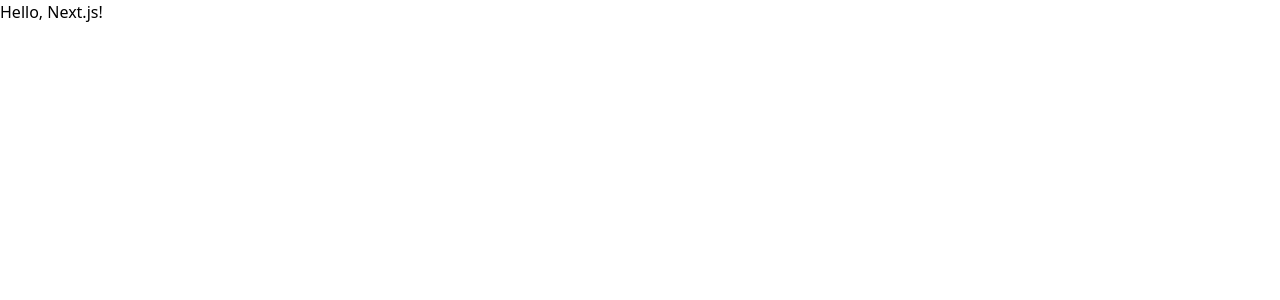
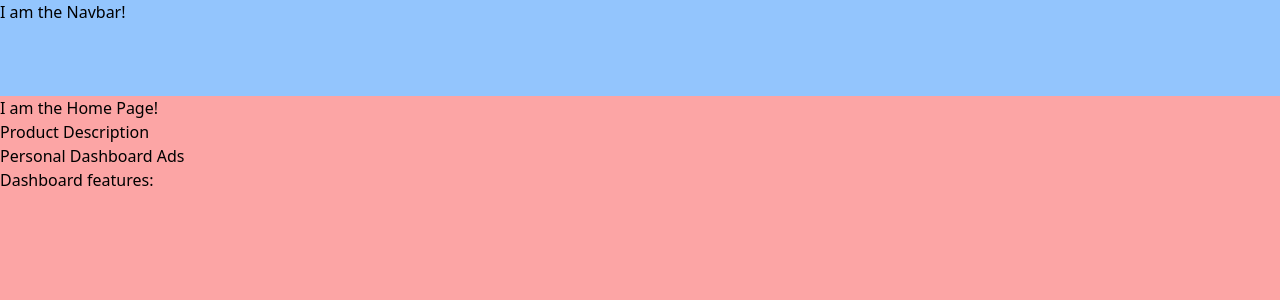
Before and after one commit to jramos5883/personal-dashboard, a Next.js app in the folder personal-dashboard-app/: page / in a window 1280 px wide. Shown: the top 300 px of the page. Built offline with nearby package versions, Linux system fonts and the light colour scheme.

Commit message:
Working on initial layout of website.

```diff
--- /dev/null
+++ b/personal-dashboard-app/app/(components)/homepage/homepage.comp.jsx
@@ -0,0 +1,12 @@
+const HomePage = () => {
+  return (
+    <div className="homepage-container bg-red-300 h-screen">
+      <h1>I am the Home Page!</h1>
+      <p>Product Description</p>
+      <h2>Personal Dashboard Ads</h2>
+      <p>Dashboard features:</p>
+    </div>
+  );
+};
+
+export default HomePage;
--- /dev/null
+++ b/personal-dashboard-app/app/(components)/navbar/navbar.comp.jsx
@@ -0,0 +1,9 @@
+const Navbar = () => {
+  return (
+    <div className="navbar-container bg-blue-300 h-24">
+      <h1>I am the Navbar!</h1>
+    </div>
+  );
+};
+
+export default Navbar;
--- a/personal-dashboard-app/app/page.jsx
+++ b/personal-dashboard-app/app/page.jsx
@@ -1,3 +1,13 @@
+import { Fragment } from "react";
+
+import Navbar from "./(components)/navbar/navbar.comp";
+import HomePage from "./(components)/homepage/homepage.comp";
+
 export default function Page() {
-  return <h1>Hello, Next.js!</h1>;
+  return (
+    <Fragment>
+      <Navbar />
+      <HomePage />
+    </Fragment>
+  );
 }
```
Also changed, not shown: personal-dashboard-app/app/(components)/dashboard/dashboard.comp.jsx (added).
